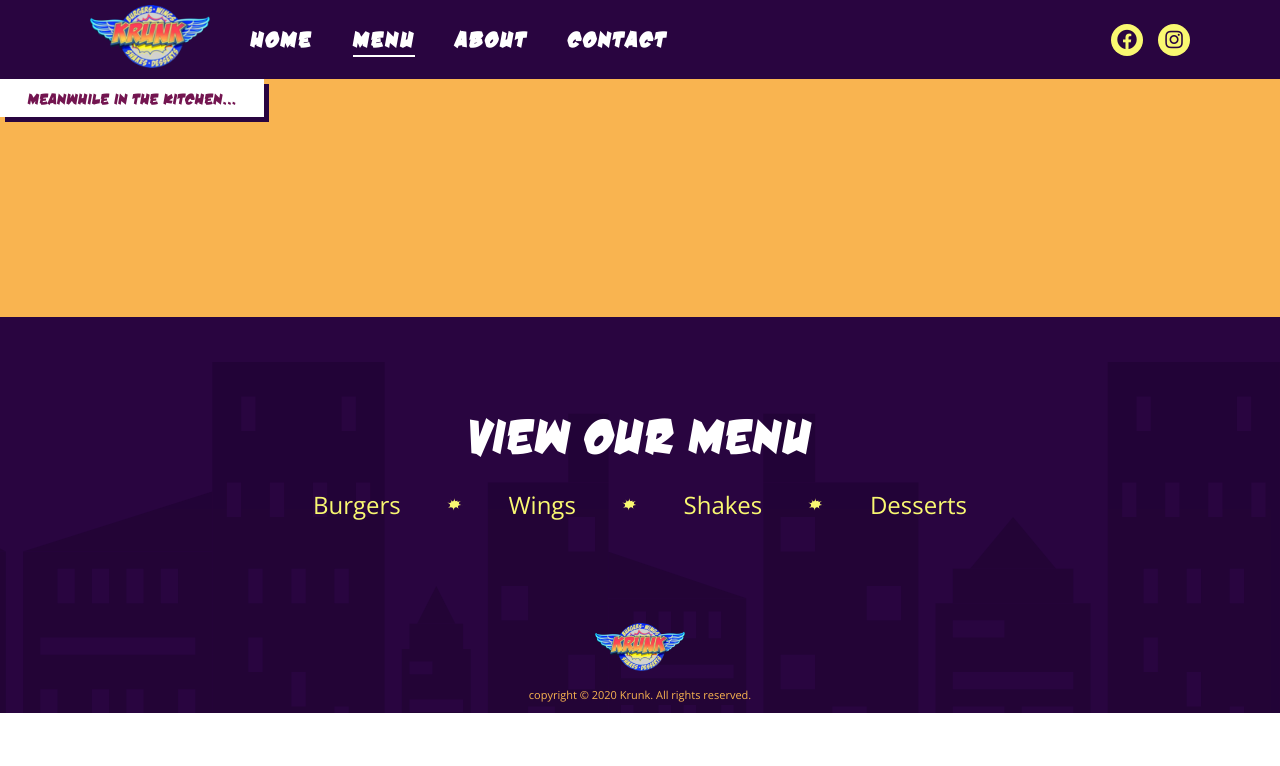
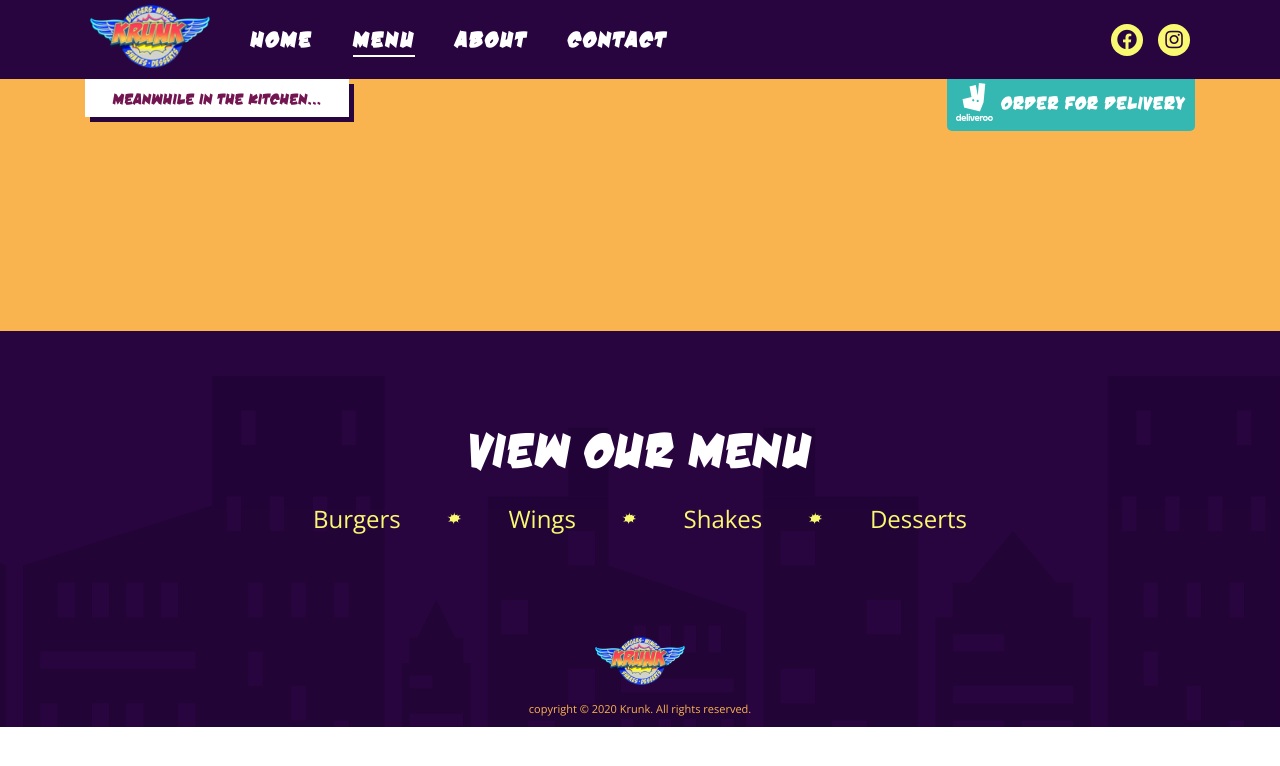
Before and after one commit to iamcstlouis/krunk-react-rebuild-2020, a React (Create React App) app: page /menu in a window 1280 px wide. Shown: the top 766 px of the page. Built offline with nearby package versions, Linux system fonts and the light colour scheme.

Commit message:
Adjusts placement of ComicQuote and Deliveroo widget outside of Home route

```diff
--- a/src/App.js
+++ b/src/App.js
@@ -2,9 +2,11 @@ import React from 'react';
 
 import Header from './components/Header'
 import { Route, Switch, useLocation } from 'react-router-dom';
+import { Container } from 'react-bootstrap';
 
 import Home from './pages/Home'
 import ComicQuote from './components/ComicQuote';
+import DeliverooWidget from './components/DeliverooWidget';
 import Footer from './components/Footer';
 
 import './assets/scss/base.scss';
@@ -15,19 +17,27 @@ function App() {
   const location = useLocation();
   const pathname = location.pathname;
   const menuPage = pathname === '/menu'
+  const HomePage = pathname === '/'
 
   return (
     <React.Fragment>
       <Header />
 
-      <main className='main'>
+      <Switch>
+        <Route exact path='/' component={Home} />
 
-        {menuPage ? <ComicQuote /> : null}
-        <Switch>
-          <Route exact path='/' component={Home} />
+        <main className='main'>
+          <div className='top-section-wrapper'>
+            <Container>
+              <div className="content-wrapper">
+                {menuPage ? <ComicQuote /> : null}
+                {!HomePage ? <DeliverooWidget /> : null}
+              </div>
+            </Container>
+          </div>
           <Route path='menu' component={Home} />
-        </Switch>
-      </main>
+        </main>
+      </Switch>
 
       <Footer />
     </React.Fragment>
--- a/src/assets/scss/base.scss
+++ b/src/assets/scss/base.scss
@@ -53,6 +53,14 @@ main {
         padding-bottom: 20rem;
     }
 
+    .top-section-wrapper {
+
+        .content-wrapper {
+            display: flex;
+            justify-content: space-between;
+        }
+    }
+
     // .container {
     //     h1 {
     //         font-size: 5rem;
--- a/src/components/ComicQuote/styles.scss
+++ b/src/components/ComicQuote/styles.scss
@@ -7,8 +7,6 @@
 
         .content-wrapper {
             display: flex;
-            // align-items: center;
-            // justify-content: center;
 
             h3 {
                 font-family: "dnk";
```
